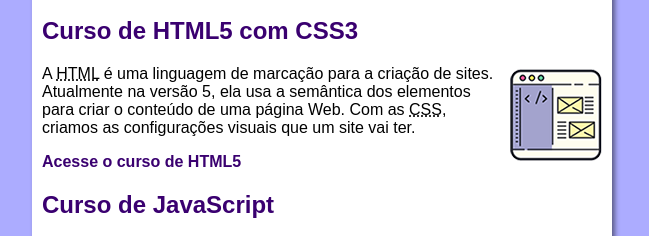
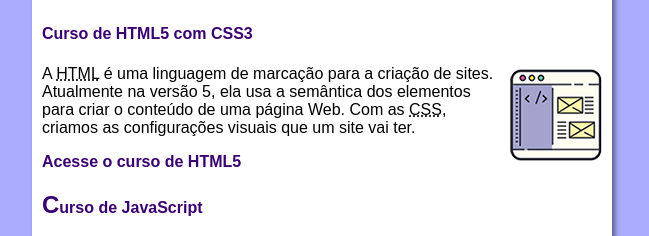
Before and after one commit to gustavoguanabara/projeto-site, a plain HTML site: page index.html in a window 1280 px wide. Shown: the part 184-420 px from the top of the page, without its empty margins (318-967 px from the left). Drawn offline with Linux system fonts and the light colour scheme.

Commit message:
No titulo h2 das paginas adicionei a marcação <strong>

```diff
--- a/index.html
+++ b/index.html
@@ -13,13 +13,13 @@
             <img src="imagens/curso-em-video-cor.png" alt="Curso em Vídeo">
         </header>
         <article>
-            <h2>Curso de HTML5 com CSS3</h2>
+            <h2><strong>Curso de HTML5 com CSS3</strong></h2>
             <img class="lado" src="imagens/curso-html-css.png" alt="Curso HTML">
             <p>A <abbr title="HyperText Markup Language">HTML</abbr> é uma linguagem de marcação para a criação de sites. Atualmente na versão 5, ela usa a semântica dos elementos para criar o conteúdo de uma página Web. Com as <abbr title="Cascading Style Sheets">CSS</abbr>, criamos as configurações visuais que um site vai ter.</p>
             <p><a href="curso-html.html">Acesse o curso de HTML5</a></p>
         </article>
         <article>
-            <h2>Curso de JavaScript</h2>
+            <h2>C<strong>urso de JavaScript</strong></h2>
             <img class="lado" src="imagens/curso-javascript.png" alt="Curso JS">
             <p><abbr title="JavaScript">JavaScript</abbr> é uma linguagem de script criada para aumentar a interatividade entre um site e seus visitantes. Os códigos em JS são executados dentro do navegador e dão acesso aos elementos HTML por meio do <abbr title="Document Object Model">DOM</abbr>.</p>
             <p><a href="curso-js.html">Acesse o curso de JavaScript</a></p>
```
